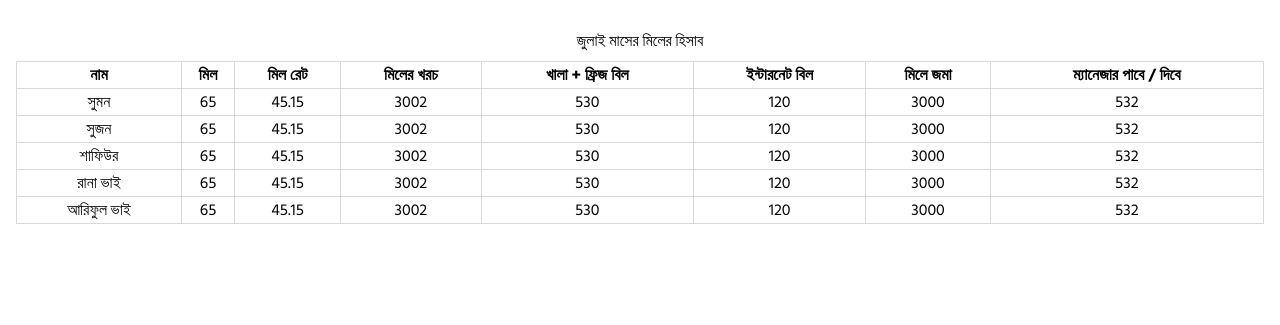
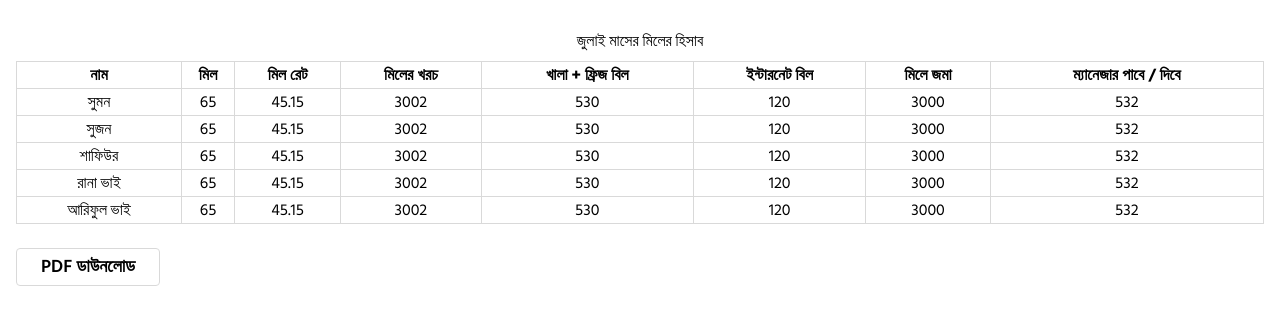
Before and after one commit to devsohelrana/Meal-Counter, a website: page index.html in a window 1280 px wide. Shown: the part 457-782 px from the top of the page. Drawn offline with Linux system fonts and the light colour scheme.

Commit message:
Soft Finding Meal Counter Project Test

```diff
--- a/index.html
+++ b/index.html
@@ -150,7 +150,7 @@
         </div>
       </section>
 
-      <section id="output">
+      <section id="output" class="mb-6">
         <div class="container mx-auto px-4">
           <table
             class="table-auto w-full border-collapse border border-secondary my-6"
@@ -223,6 +223,12 @@
               </tr>
             </tbody>
           </table>
+
+          <button
+            class="text-lg font-semibold text-center border border-secondary rounded px-6 py-1"
+          >
+            PDF ডাউনলোড
+          </button>
         </div>
       </section>
     </main>
```
Also changed, not shown: public/css/app.css, 1 other file.
